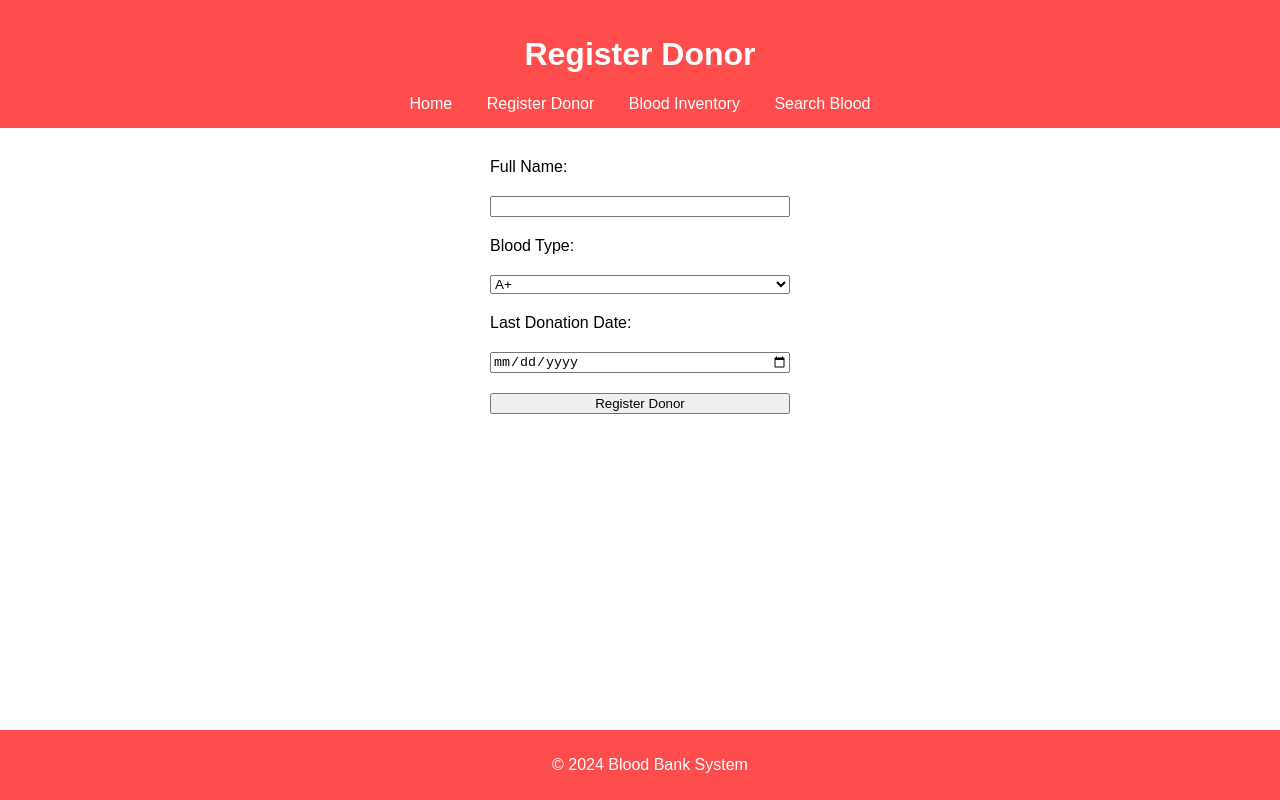
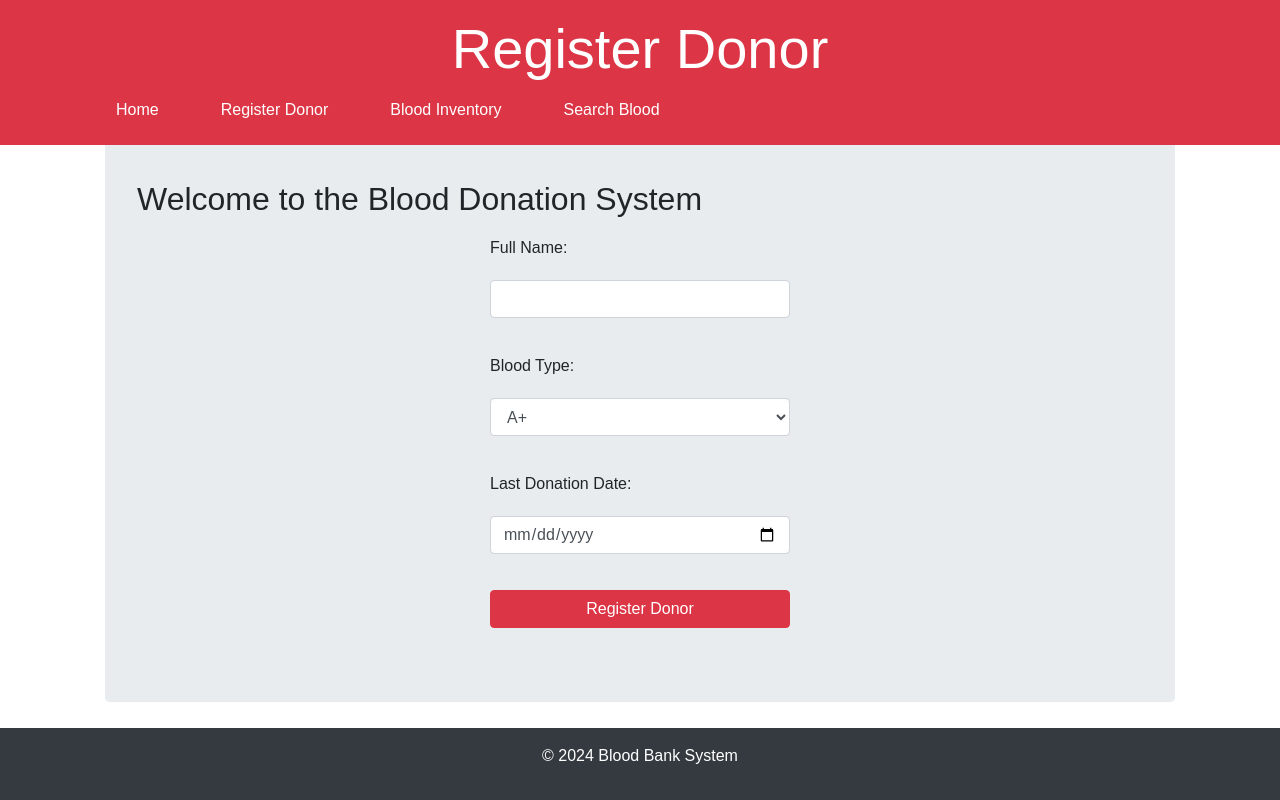
Before and after one commit to Arkadipta-Kundu/blooddonetionsystem, a plain HTML site: page register.html in a window 1280 px wide. Drawn offline with nearby package versions, Linux system fonts and the light colour scheme.

Commit message:
Refactor HTML code to improve structure and add Bootstrap styling

```diff
--- a/register.html
+++ b/register.html
@@ -5,27 +5,34 @@
     <meta charset="UTF-8">
     <meta name="viewport" content="width=device-width, initial-scale=1.0">
     <title>Register Donor</title>
+    <link rel="stylesheet" href="https://stackpath.bootstrapcdn.com/bootstrap/4.5.2/css/bootstrap.min.css">
     <link rel="stylesheet" href="styles.css">
 </head>
 
 <body>
-    <header>
-        <h1>Register Donor</h1>
-        <nav>
-            <a href="index.html">Home</a>
-            <a href="register.html">Register Donor</a>
-            <a href="inventory.html">Blood Inventory</a>
-            <a href="search.html">Search Blood</a>
+    <header class="bg-danger text-white fixed-top">
+        <div class="container">
+            <h1 class="display-4">Register Donor</h1>
+            <nav class="nav">
+                <a class="nav-link text-white" href="index.html">Home</a>
+                <a class="nav-link text-white" href="register.html">Register Donor</a>
+                <a class="nav-link text-white" href="inventory.html">Blood Inventory</a>
+                <a class="nav-link text-white" href="search.html">Search Blood</a>
             </nav>
+        </div>
     </header>
 
-    <section>
+    <main class="container mt-5 pt-5">
+        <section class="jumbotron">
+            <h2 class="display-5">Welcome to the Blood Donation System</h2>
             <form id="donorForm">
+                <div class="form-group">
                     <label for="name">Full Name:</label>
-            <input type="text" id="name" required>
-
+                    <input type="text" class="form-control" id="name" required>
+                </div>
+                <div class="form-group">
                     <label for="bloodType">Blood Type:</label>
-            <select id="bloodType" required>
+                    <select class="form-control" id="bloodType" required>
                         <option value="A+">A+</option>
                         <option value="A-">A-</option>
                         <option value="B+">B+</option>
@@ -35,18 +42,23 @@
                         <option value="O+">O+</option>
                         <option value="O-">O-</option>
                     </select>
-
+                </div>
+                <div class="form-group">
                     <label for="donationDate">Last Donation Date:</label>
-            <input type="date" id="donationDate" required>
-
-            <button type="submit">Register Donor</button>
+                    <input type="date" class="form-control" id="donationDate" required>
+                </div>
+                <button type="submit" class="btn btn-danger">Register Donor</button>
             </form>
         </section>
+    </main>
 
-    <footer>
+    <footer class="bg-dark text-white text-center py-3">
         <p>&copy; 2024 Blood Bank System</p>
     </footer>
 
+    <script src="https://code.jquery.com/jquery-3.5.1.slim.min.js"></script>
+    <script src="https://cdn.jsdelivr.net/npm/@popperjs/core@2.5.4/dist/umd/popper.min.js"></script>
+    <script src="https://stackpath.bootstrapcdn.com/bootstrap/4.5.2/js/bootstrap.min.js"></script>
     <script src="script.js"></script>
 </body>
 
```
Also changed, not shown: index.html (+21 -12 lines), inventory.html (+21 -13 lines), search.html (+23 -13 lines). Lines whose indentation alone changed are shown as unchanged.
